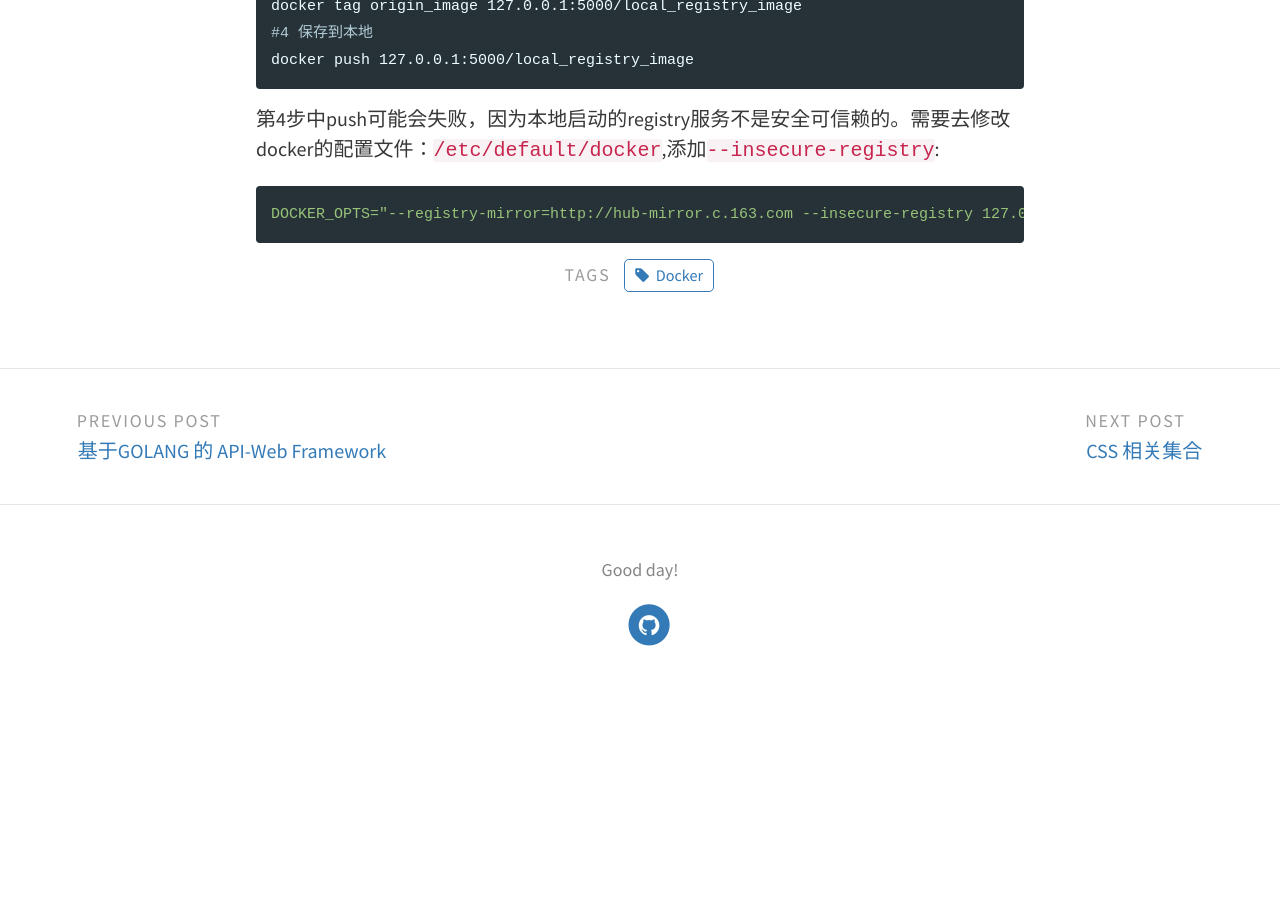
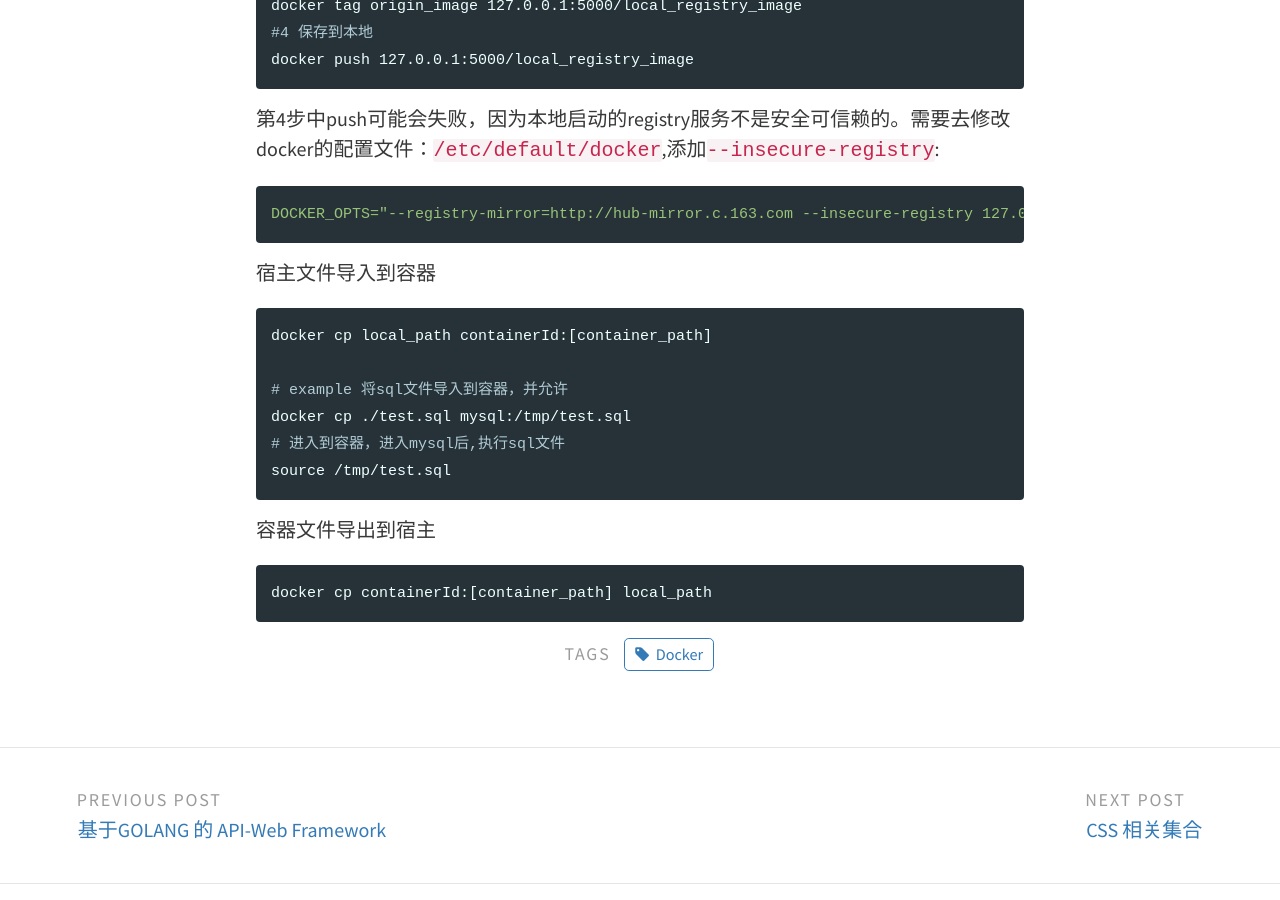
Before and after one commit to ejin66/ejin66.github.io, a Jekyll site: the page built from _posts/2018-01-15-docker-base-cmd.md, in a window 1280 px wide and 900 px high, scrolled down 3680 px. Built offline with Jekyll 4.4.1, drawn with Linux system fonts in a browser that asks for light colours; before the commit the page ends 4398 px from its top, so only the background shows below that.

Commit message:
edit docker cmd

````diff
--- a/_posts/2018-01-15-docker-base-cmd.md
+++ b/_posts/2018-01-15-docker-base-cmd.md
@@ -170,3 +170,20 @@ docker push 127.0.0.1:5000/local_registry_image
 ```yaml
 DOCKER_OPTS="--registry-mirror=http://hub-mirror.c.163.com --insecure-registry 127.0.0.1:5000"
 ```
+
+宿主文件导入到容器
+
+```bash
+docker cp local_path containerId:[container_path]
+
+# example 将sql文件导入到容器，并允许
+docker cp ./test.sql mysql:/tmp/test.sql
+# 进入到容器，进入mysql后,执行sql文件
+source /tmp/test.sql
+```
+
+容器文件导出到宿主
+
+```bash
+docker cp containerId:[container_path] local_path
+```
````
